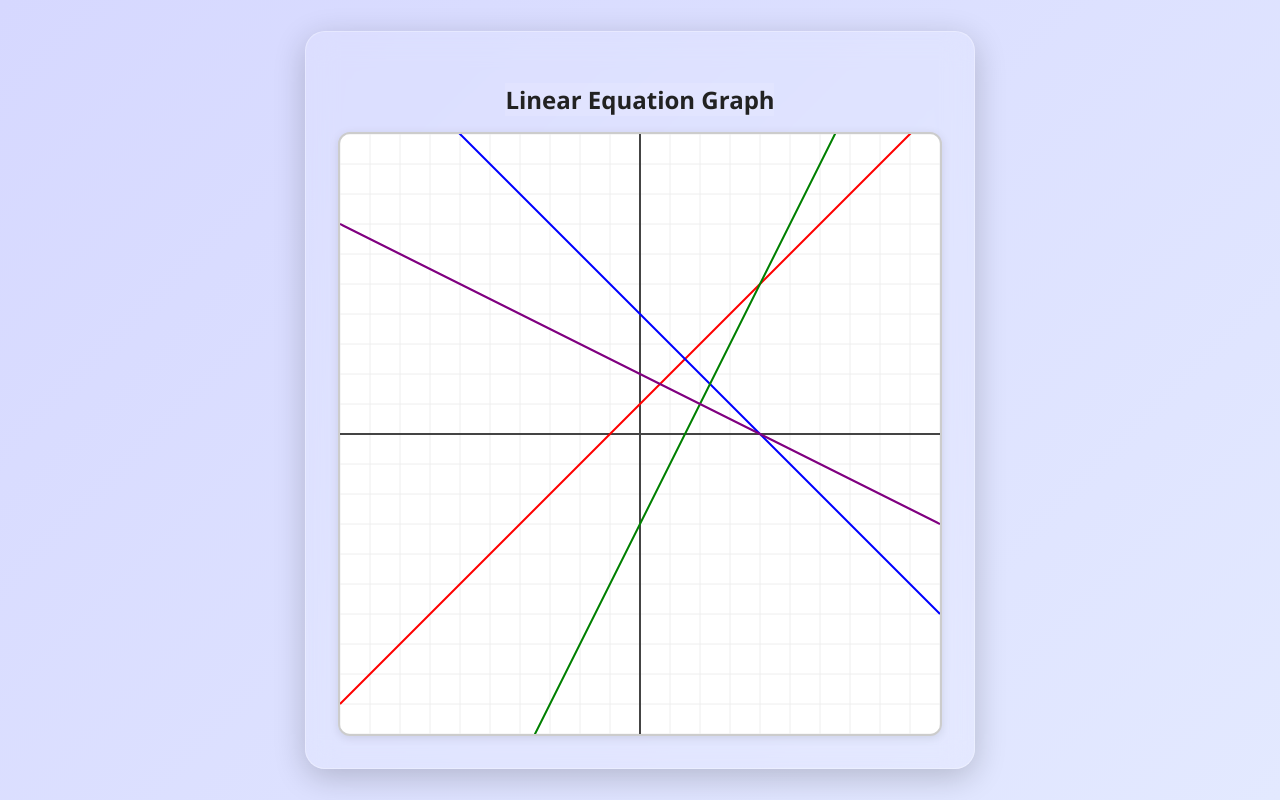
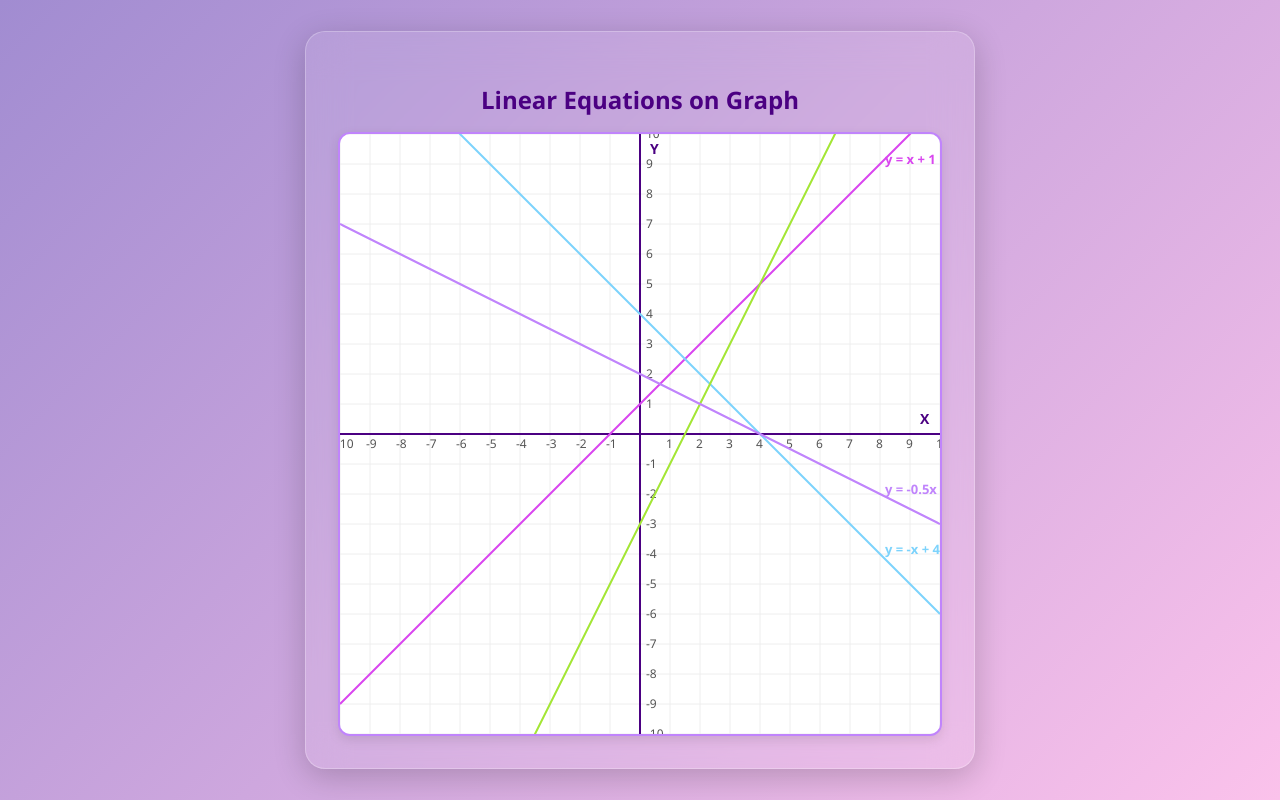
Before and after one commit to shubh72010/hours, a plain HTML site: page index.html in a window 1280 px wide. Drawn offline with Linux system fonts and the light colour scheme.

Commit message:
Update index.html

```diff
--- a/index.html
+++ b/index.html
@@ -2,41 +2,40 @@
 <html lang="en">
 <head>
   <meta charset="UTF-8">
-  <title>Graph: Linear Equations</title>
+  <title>Linear Equations Graph</title>
   <style>
     body {
       margin: 0;
+      font-family: 'Segoe UI', sans-serif;
+      background: linear-gradient(135deg, #a18cd1, #fbc2eb);
       height: 100vh;
       display: flex;
       justify-content: center;
       align-items: center;
-      background: linear-gradient(135deg, #d6d8ff, #e3e9ff);
-      font-family: 'Segoe UI', sans-serif;
     }
 
     .card {
-      backdrop-filter: blur(15px);
-      background: rgba(255, 255, 255, 0.1);
+      backdrop-filter: blur(20px);
+      background: rgba(255, 255, 255, 0.08);
       box-shadow: 0 8px 32px rgba(0, 0, 0, 0.2);
       border-radius: 20px;
       padding: 2rem;
-      border: 1px solid rgba(255, 255, 255, 0.3);
+      border: 1px solid rgba(255, 255, 255, 0.25);
       display: flex;
       flex-direction: column;
       align-items: center;
     }
 
     h2 {
-      color: #222;
+      color: #4b0082;
       margin-bottom: 1rem;
-      backdrop-filter: blur(0px);
     }
 
     canvas {
       border-radius: 12px;
-      background: white;
-      border: 2px solid #ccc;
-      box-shadow: 0 2px 10px rgba(0,0,0,0.1);
+      background: #fff;
+      border: 2px solid #c084fc;
+      box-shadow: 0 4px 12px rgba(0, 0, 0, 0.1);
     }
 
     @media (max-width: 700px) {
@@ -49,7 +48,7 @@
 </head>
 <body>
   <div class="card">
-    <h2>Linear Equation Graph</h2>
+    <h2>Linear Equations on Graph</h2>
     <canvas id="graph" width="600" height="600"></canvas>
   </div>
 
@@ -61,26 +60,43 @@
     const height = canvas.height;
     const originX = width / 2;
     const originY = height / 2;
-    const scale = 30; // 1 unit = 30px
+    const scale = 30;
 
+    // Draw grid with labels
     function drawGrid() {
       ctx.strokeStyle = '#eee';
       ctx.lineWidth = 1;
-      for (let x = 0; x <= width; x += scale) {
+      ctx.font = "12px Segoe UI";
+      ctx.fillStyle = "#555";
+
+      // Vertical lines and x-axis labels
+      for (let x = -10; x <= 10; x++) {
+        const px = originX + x * scale;
         ctx.beginPath();
-        ctx.moveTo(x, 0);
-        ctx.lineTo(x, height);
+        ctx.moveTo(px, 0);
+        ctx.lineTo(px, height);
         ctx.stroke();
+
+        if (x !== 0) {
+          ctx.fillText(x, px - 4, originY + 14);
+        }
       }
-      for (let y = 0; y <= height; y += scale) {
+
+      // Horizontal lines and y-axis labels
+      for (let y = -10; y <= 10; y++) {
+        const py = originY - y * scale;
         ctx.beginPath();
-        ctx.moveTo(0, y);
-        ctx.lineTo(width, y);
+        ctx.moveTo(0, py);
+        ctx.lineTo(width, py);
         ctx.stroke();
+
+        if (y !== 0) {
+          ctx.fillText(y, originX + 6, py + 4);
+        }
       }
 
       // Axes
-      ctx.strokeStyle = '#444';
+      ctx.strokeStyle = '#4b0082';
       ctx.lineWidth = 2;
 
       // X-axis
@@ -94,9 +110,16 @@
       ctx.moveTo(originX, 0);
       ctx.lineTo(originX, height);
       ctx.stroke();
+
+      // Axis labels
+      ctx.fillStyle = "#4b0082";
+      ctx.font = "bold 14px Segoe UI";
+      ctx.fillText("X", width - 20, originY - 10);
+      ctx.fillText("Y", originX + 10, 20);
     }
 
-    function drawLine(m, b, color) {
+    // Draw line for y = mx + b
+    function drawLine(m, b, color, label) {
       ctx.strokeStyle = color;
       ctx.lineWidth = 2;
 
@@ -113,13 +136,22 @@
         }
       }
       ctx.stroke();
+
+      // Label the equation near right side
+      const xLabel = 8;
+      const yLabel = m * xLabel + b;
+      const labelX = originX + xLabel * scale + 5;
+      const labelY = originY - yLabel * scale;
+      ctx.fillStyle = color;
+      ctx.font = "bold 13px Segoe UI";
+      ctx.fillText(label, labelX, labelY);
     }
 
     drawGrid();
-    drawLine(1, 1, 'red');       // y = x + 1
-    drawLine(-1, 4, 'blue');     // y = -x + 4
-    drawLine(2, -3, 'green');    // y = 2x - 3
-    drawLine(-0.5, 2, 'purple'); // y = -0.5x + 2
+    drawLine(1, 1, '#d946ef', "y = x + 1");
+    drawLine(-1, 4, '#7dd3fc', "y = -x + 4");
+    drawLine(2, -3, '#a3e635', "y = 2x - 3");
+    drawLine(-0.5, 2, '#c084fc', "y = -0.5x + 2");
   </script>
 </body>
 </html>
```
